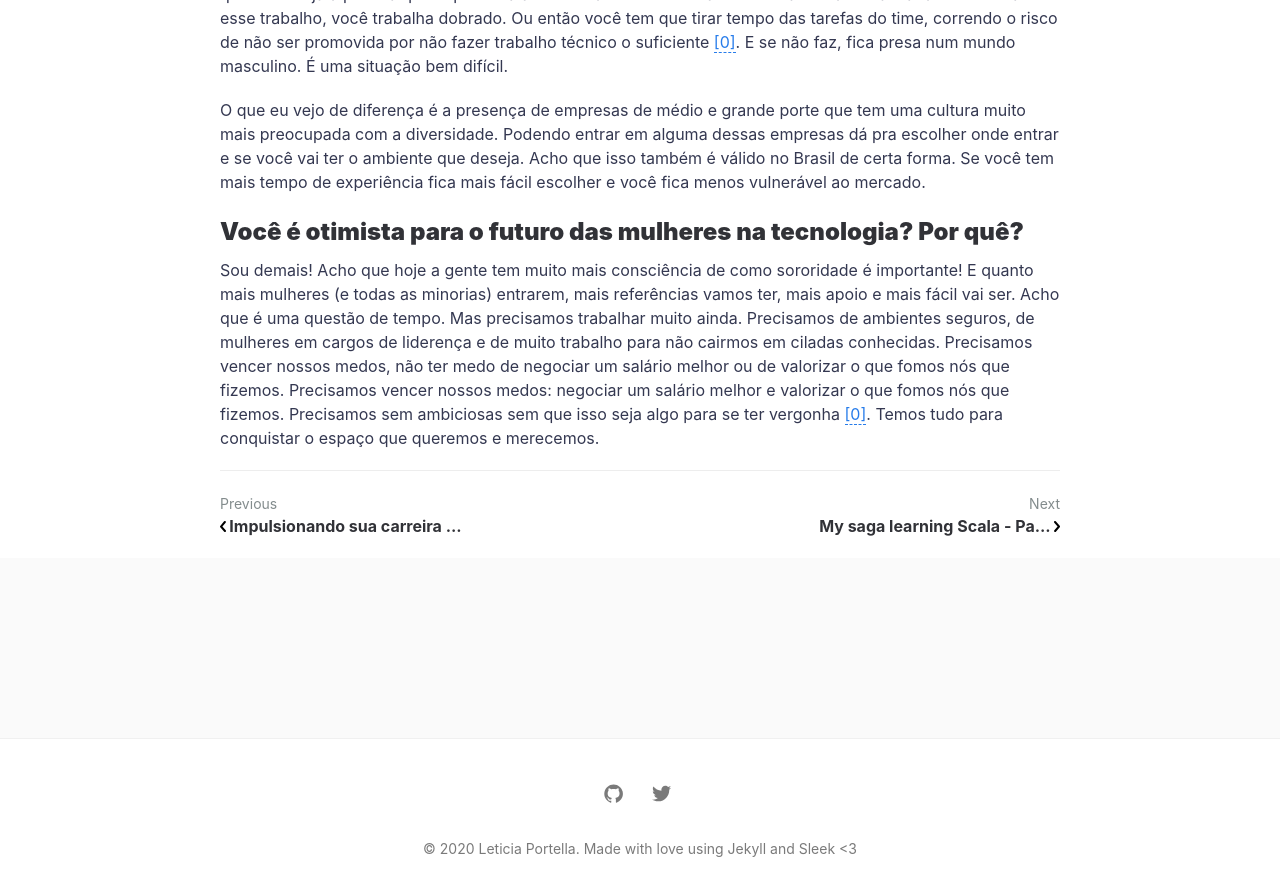
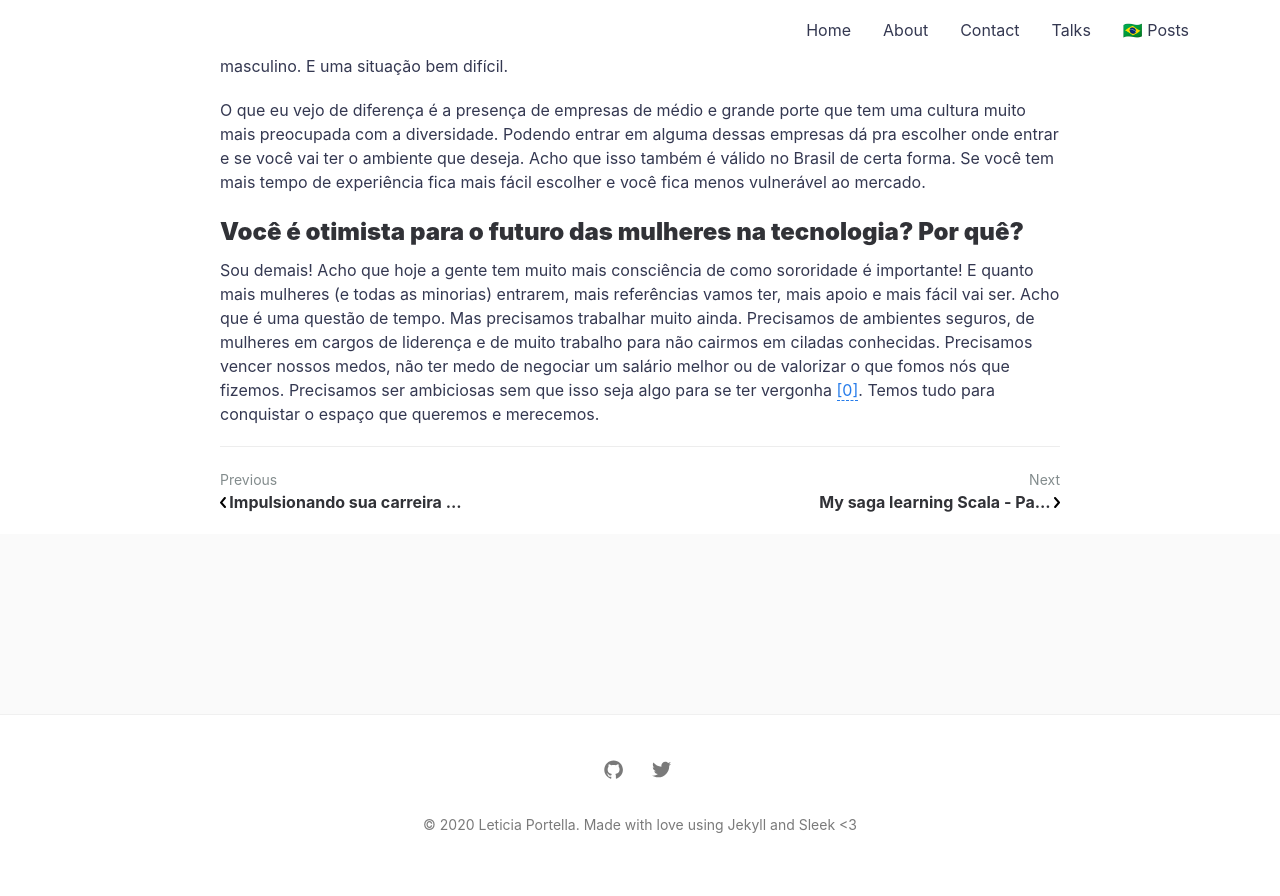
Before and after one commit to leportella/v3, a Jekyll site: the page built from _posts/2020-03-08-entrevista-gartner.md, in a window 1280 px wide and 900 px high, scrolled down 3782 px. Shown: the top 896 px of the window. Built offline with Jekyll 4.4.1, drawn with Linux system fonts in a browser that asks for light colours; comment, search, counter and statistics services are not loaded; some of the changed text lies outside the part shown.

Commit message:
fix more typos

```diff
--- a/_posts/2020-03-08-entrevista-gartner.md
+++ b/_posts/2020-03-08-entrevista-gartner.md
@@ -106,4 +106,4 @@ O que eu vejo de diferença é a presença de empresas de médio e grande porte
 
 ## **Você é otimista para o futuro das mulheres na tecnologia? Por quê?**
 
-Sou demais! Acho que hoje a gente tem muito mais consciência de como sororidade é importante! E quanto mais mulheres (e todas as minorias) entrarem, mais referências vamos ter, mais apoio e mais fácil vai ser. Acho que é uma questão de tempo. Mas precisamos trabalhar muito ainda. Precisamos de ambientes seguros, de mulheres em cargos de liderença e de muito trabalho para não cairmos em ciladas conhecidas. Precisamos vencer nossos medos, não ter medo de negociar um salário melhor ou de valorizar o que fomos nós que fizemos. Precisamos vencer nossos medos: negociar um salário melhor e valorizar o que fomos nós que fizemos. Precisamos sem ambiciosas sem que isso seja algo para se ter vergonha [[0]](https://leportella.com/pt-br/2017/04/08/mulheres-ambiciosas.html). Temos tudo para conquistar o espaço que queremos e merecemos.
+Sou demais! Acho que hoje a gente tem muito mais consciência de como sororidade é importante! E quanto mais mulheres (e todas as minorias) entrarem, mais referências vamos ter, mais apoio e mais fácil vai ser. Acho que é uma questão de tempo. Mas precisamos trabalhar muito ainda. Precisamos de ambientes seguros, de mulheres em cargos de liderença e de muito trabalho para não cairmos em ciladas conhecidas. Precisamos vencer nossos medos, não ter medo de negociar um salário melhor ou de valorizar o que fomos nós que fizemos. Precisamos ser ambiciosas sem que isso seja algo para se ter vergonha [[0]](https://leportella.com/pt-br/2017/04/08/mulheres-ambiciosas.html). Temos tudo para conquistar o espaço que queremos e merecemos.
```
